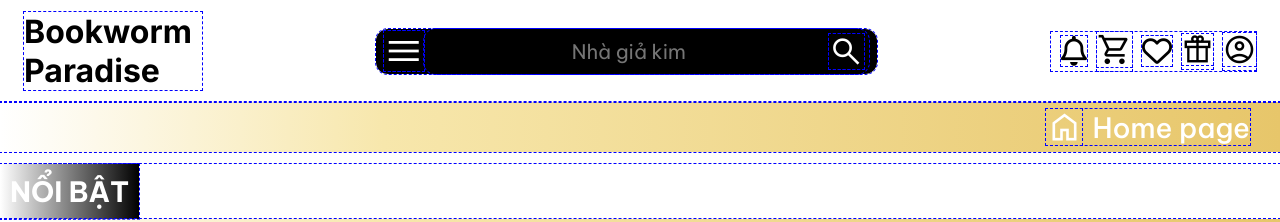
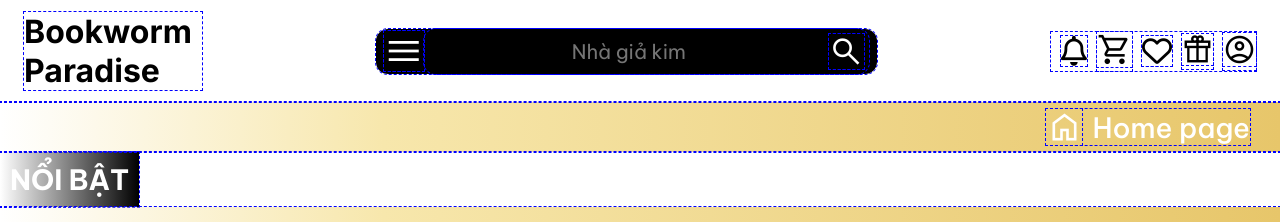
Before and after one commit to luunhattien2005/Bookworm-Paradise, a React (Vite) app in the folder client/: page /home in a window 1280 px wide. Shown: the top 222 px of the page. Built offline with nearby package versions, Linux system fonts and the light colour scheme; a web font is replaced by a local one.

Commit message:
Change margin of header = 0px

```diff
--- a/client/src/header-footer-interface/HeaderFooter.module.css
+++ b/client/src/header-footer-interface/HeaderFooter.module.css
@@ -182,7 +182,7 @@
     display: flex;
     color: white;
     height: 50px;
-    margin-bottom: 12px;
+    margin-bottom: 0px;
     justify-content: right;
     align-items: center;
     background: linear-gradient(
```
